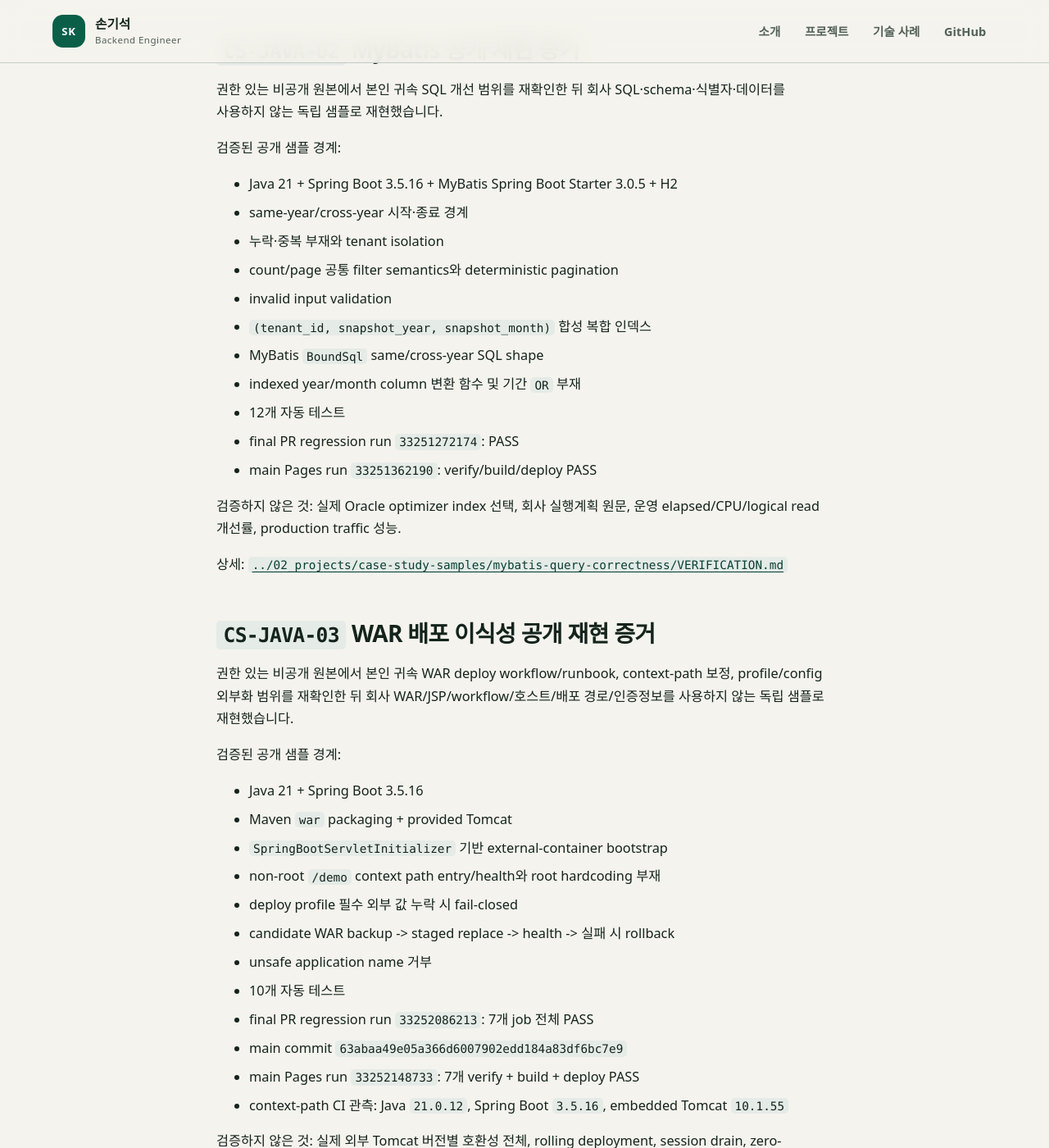
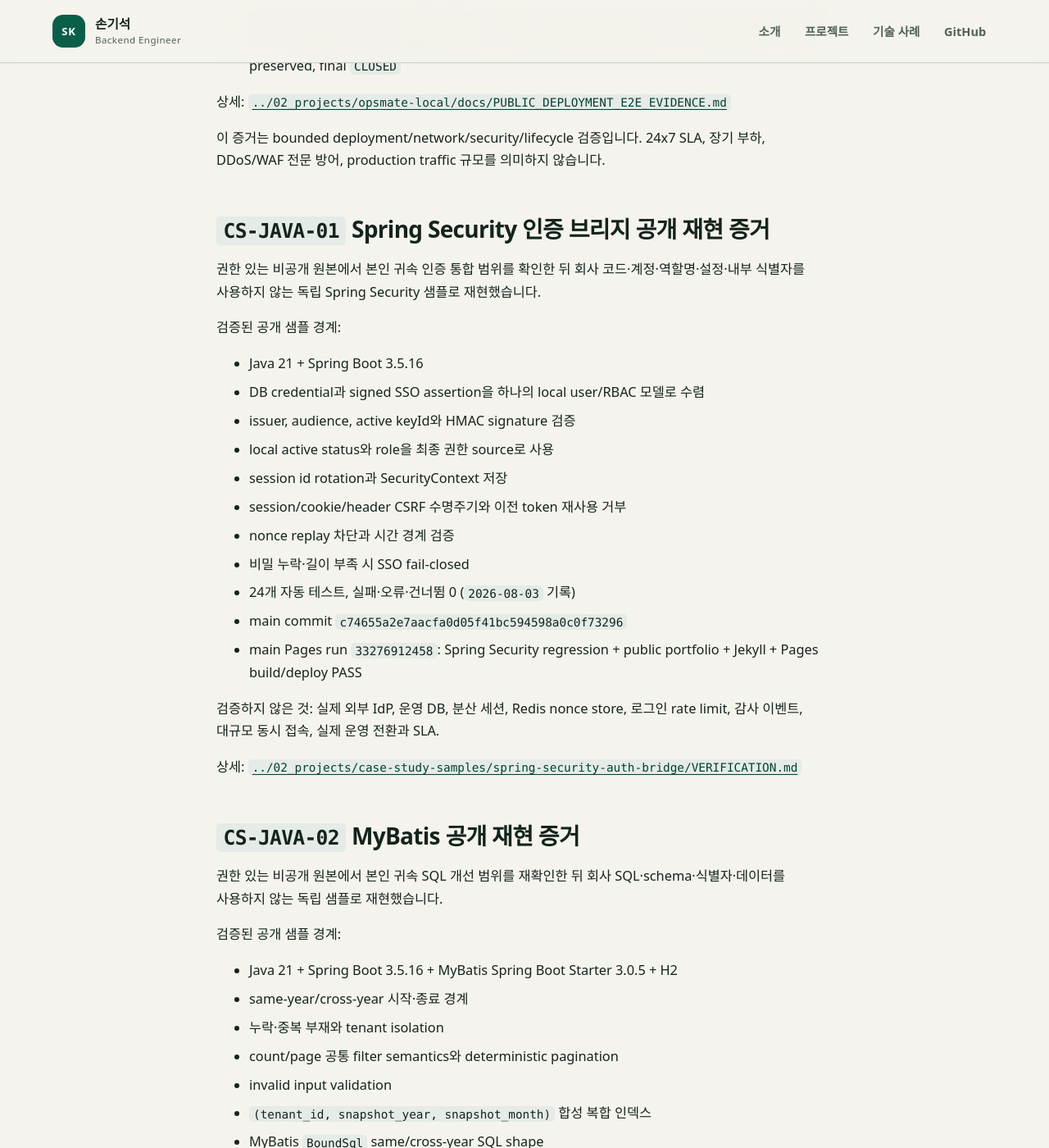
Before and after one commit to son1004007/engineering-career-portfolio, a Jekyll site: the page built from 03_portfolio/evidence-index.md, in a window 1280 px wide and 1400 px high, scrolled down 5400 px. Shown: the whole window at 82% size. Built offline with Jekyll 4.4.1, drawn with Linux system fonts in a browser that asks for light colours; our own code applies the rules of GitHub Pages for plain Markdown files; some of the changed text lies outside the part shown.

Commit message:
docs: add Spring Security publication evidence

```diff
--- a/03_portfolio/evidence-index.md
+++ b/03_portfolio/evidence-index.md
@@ -33,18 +33,19 @@
 - 업무 규칙 정합성 `CS-JAVA-06` final PR regression run `33276143715`: 8개 job 전체 성공
 - `CS-JAVA-06` main commit `733db7c614af5613216773b3b1fc6b3567e0b84c`
 - `CS-JAVA-06` main Pages run `33276278894`: 8개 verify job + build + deploy 성공 (`2026-08-30`)
-- 물리 모바일 최종 UX 검수는 유지관리 gate로 남음
+- Spring Security `CS-JAVA-01` publication evidence: main commit `c74655a2e7aacfa0d05f41bc594598a0c0f73296`, Pages run `33276912458`의 Spring Security/public/Jekyll/Pages build/deploy 성공 (`2026-08-30`)
+- 모바일 baseline은 viewport, 52rem/32rem responsive breakpoints, nav/code/table horizontal-overflow guard를 public portfolio test로 고정하며 물리 단말 육안 검수는 선택적 유지관리 항목으로 둠
 
 ## 프로젝트 상태
 
 | 프로젝트 | 코드 | 테스트 | 문서 | 현재 상태 | 확인 사항 |
 |---|---:|---:|---:|---|---|
 | [OpsMate Local](../02_projects/opsmate-local/README.md) | 수직 기능, 공개 웹, workspace/model guard, PostgreSQL, restricted tunnel, 배포/lifecycle 자산 있음 | 실제 `gemma3:12b` 9/9 E2E + Synology internal E2E + public Internet bounded E2E 성공 | README·ARCHITECTURE·SETUP·PUBLIC_DEMO·THREAT_MODEL·SERVICE_RUNBOOK·3종 E2E evidence | `implemented`, `tested-component`; 명시된 real-model/NAS/public boundary `verified` | 24x7 SLA, 장기 부하, 대규모 실제 사용자 운영은 검증/주장하지 않음. workload `CLOSED` |
-| [Spring Security 인증 브리지](../02_projects/case-study-samples/spring-security-auth-bridge/README.md) | 독립 공개 샘플 있음 | 24개 성공 | [사례 게시물](case-studies/spring-security-auth-bridge.md)·README·ARCHITECTURE·SETUP·VERIFICATION | `sample-verified` | 합성 사용자·issuer·audience 바인딩 SSO 샘플. 실제 회사 시스템 검증을 뜻하지 않음 |
+| [Spring Security 인증 브리지](../02_projects/case-study-samples/spring-security-auth-bridge/README.md) | 독립 공개 샘플 있음 | 24개 성공; main Pages run `33276912458` Spring Security regression PASS | [사례 게시물](case-studies/spring-security-auth-bridge.md)·README·ARCHITECTURE·SETUP·VERIFICATION | `published` | 합성 사용자·issuer·audience 바인딩 SSO 샘플. 실제 IdP/DB/분산 세션/운영 부하는 미검증 |
 | [MyBatis 기간 조회 정합성](../02_projects/case-study-samples/mybatis-query-correctness/README.md) | 독립 Spring Boot/MyBatis/H2 샘플 있음 | 12개 성공; final PR regression `33251272174` | [사례 게시물](case-studies/mybatis-query-correctness.md)·README·ARCHITECTURE·SETUP·VERIFICATION | `published` | main Pages `33251362190` 성공. Oracle 실행계획·운영 성능 수치는 미검증 |
 | [WAR 배포 이식성](../02_projects/case-study-samples/war-deployment-portability/README.md) | 독립 Spring Boot WAR 샘플 있음 | 10개 성공; final PR regression `33252086213` | [사례 게시물](case-studies/war-deployment-portability.md)·README·ARCHITECTURE·SETUP·VERIFICATION | `published` | main Pages `33252148733` 성공. 실제 외부 Tomcat rolling/zero-downtime/SLA는 미검증 |
 | [업무 규칙 정합성](../02_projects/case-study-samples/business-rule-consistency/README.md) | 독립 Spring Boot 합성 샘플 있음 | 11개 성공; final PR regression `33276143715` 전체 8개 job 성공 | [사례 게시물](case-studies/business-rule-consistency.md)·README·ARCHITECTURE·SETUP·VERIFICATION | `published` | main Pages `33276278894` 성공. canonical identity/latest-only/Mapper ownership/fail-closed 경계를 검증했으며 실제 회사 시스템 전체 정합성은 미검증 |
-| [Java/Spring 사례 후보](case-study-index.md) | 권한 있는 원본에서 일부 확인 | 공개 독립 샘플 4건 검증, 그중 3건 publication gate 완료 | 후보 인덱스 있음 | `published` 3건, `sample-verified` 1건, `source-reviewed` 다수 | 원본 코드를 공개하지 않으며 독립 재현·최근 테스트가 없는 사례를 완료로 표현하지 않음 |
+| [Java/Spring 사례 후보](case-study-index.md) | 권한 있는 원본에서 일부 확인 | 공개 독립 샘플 4건 검증, 4건 publication gate 완료 | 후보 인덱스 있음 | `published` 4건, `source-reviewed` 다수 | 원본 코드를 공개하지 않으며 독립 재현·최근 테스트가 없는 사례를 완료로 표현하지 않음 |
 | [`ai-rag-api`](../02_projects/ai-rag-api/README.md) | 있음 | 있음 | README·ARCHITECTURE·SETUP | `implemented`, `tested-file-present` | 현재 점검 환경에서 최근 성공 실행 미확인. 실제 LLM·벡터 저장소 품질과 운영성 별도 검증 필요 |
 | [`backend-platform-template`](../02_projects/backend-platform-template/README.md) | 일부 | 있음 | README·ARCHITECTURE·SETUP | `partial` | `app/main.py`가 존재하지 않는 `app.api.routes`를 import. 주요 구성요소 누락 |
 | [`security-audit-log`](../02_projects/security-audit-log/README.md) | route만 있음 | 없음 | README | `partial` | 참조 service, 앱 진입점, 저장 모델, tests 보완 필요 |
@@ -102,6 +103,28 @@
 상세: [`../02_projects/opsmate-local/docs/PUBLIC_DEPLOYMENT_E2E_EVIDENCE.md`](../02_projects/opsmate-local/docs/PUBLIC_DEPLOYMENT_E2E_EVIDENCE.md)
 
 이 증거는 bounded deployment/network/security/lifecycle 검증입니다. 24x7 SLA, 장기 부하, DDoS/WAF 전문 방어, production traffic 규모를 의미하지 않습니다.
+
+## `CS-JAVA-01` Spring Security 인증 브리지 공개 재현 증거
+
+권한 있는 비공개 원본에서 본인 귀속 인증 통합 범위를 확인한 뒤 회사 코드·계정·역할명·설정·내부 식별자를 사용하지 않는 독립 Spring Security 샘플로 재현했습니다.
+
+검증된 공개 샘플 경계:
+
+- Java 21 + Spring Boot 3.5.16
+- DB credential과 signed SSO assertion을 하나의 local user/RBAC 모델로 수렴
+- issuer, audience, active keyId와 HMAC signature 검증
+- local active status와 role을 최종 권한 source로 사용
+- session id rotation과 SecurityContext 저장
+- session/cookie/header CSRF 수명주기와 이전 token 재사용 거부
+- nonce replay 차단과 시간 경계 검증
+- 비밀 누락·길이 부족 시 SSO fail-closed
+- 24개 자동 테스트, 실패·오류·건너뜀 0 (`2026-08-03` 기록)
+- main commit `c74655a2e7aacfa0d05f41bc594598a0c0f73296`
+- main Pages run `33276912458`: Spring Security regression + public portfolio + Jekyll + Pages build/deploy PASS
+
+검증하지 않은 것: 실제 외부 IdP, 운영 DB, 분산 세션, Redis nonce store, 로그인 rate limit, 감사 이벤트, 대규모 동시 접속, 실제 운영 전환과 SLA.
+
+상세: [`../02_projects/case-study-samples/spring-security-auth-bridge/VERIFICATION.md`](../02_projects/case-study-samples/spring-security-auth-bridge/VERIFICATION.md)
 
 ## `CS-JAVA-02` MyBatis 공개 재현 증거
 
@@ -204,12 +227,13 @@
 
 ## 최근 완료된 공개 재현 작업
 
-`CS-JAVA-06` — 업무 규칙 정합성 publication gate를 완료했습니다.
+Java/Spring 공개 사례 4건의 publication gate를 완료했습니다.
 
-- 현재 상태: `published`
-- sample evidence: 11개 테스트 + final PR regression run `33276143715` 전체 8개 job PASS
-- publication evidence: main commit `733db7c614af5613216773b3b1fc6b3567e0b84c`, main Pages run `33276278894`의 8개 verify + build + deploy PASS
-- 금지: 회사 코드·테이블·식별자·데이터 복사, 실제 회사 전체 정합성이나 팀 전체 결과를 개인 성과로 확대
+- `CS-JAVA-01`: Spring Security 인증·인가·세션·CSRF, 24개 테스트 + main Pages `33276912458`
+- `CS-JAVA-02`: MyBatis 기간 정합성, 12개 테스트 + main Pages `33251362190`
+- `CS-JAVA-03`: WAR 배포 이식성, 10개 테스트 + main Pages `33252148733`
+- `CS-JAVA-06`: 업무 규칙 정합성, 11개 테스트 + main Pages `33276278894`
+- 공통 금지: 회사 코드·테이블·식별자·데이터 복사, 팀 전체 결과나 실제 운영 성과로의 확대 해석
 
 ## 현재 판단
 
@@ -230,6 +254,7 @@
 - 프로덕션 수준 백엔드·플랫폼 숙련도 전체 증명
 - 대규모 트래픽·분산 시스템·클라우드 네이티브 운영 증명
 - OpsMate의 24x7 Internet 운영, SLA, 장기 부하와 production traffic 규모 증명
+- Spring Security 샘플의 실제 외부 IdP/운영 DB/분산 세션/운영 부하 증명
 - MyBatis 샘플의 실제 Oracle 실행계획 또는 운영 성능 증명
 - WAR 샘플의 실제 외부 Tomcat zero-downtime/session-drain/SLA 증명
 - 업무 규칙 샘플의 실제 회사 SSO/session, Mapper SQL/운영 DB, 운영 데이터 전체 정합성 증명
```
